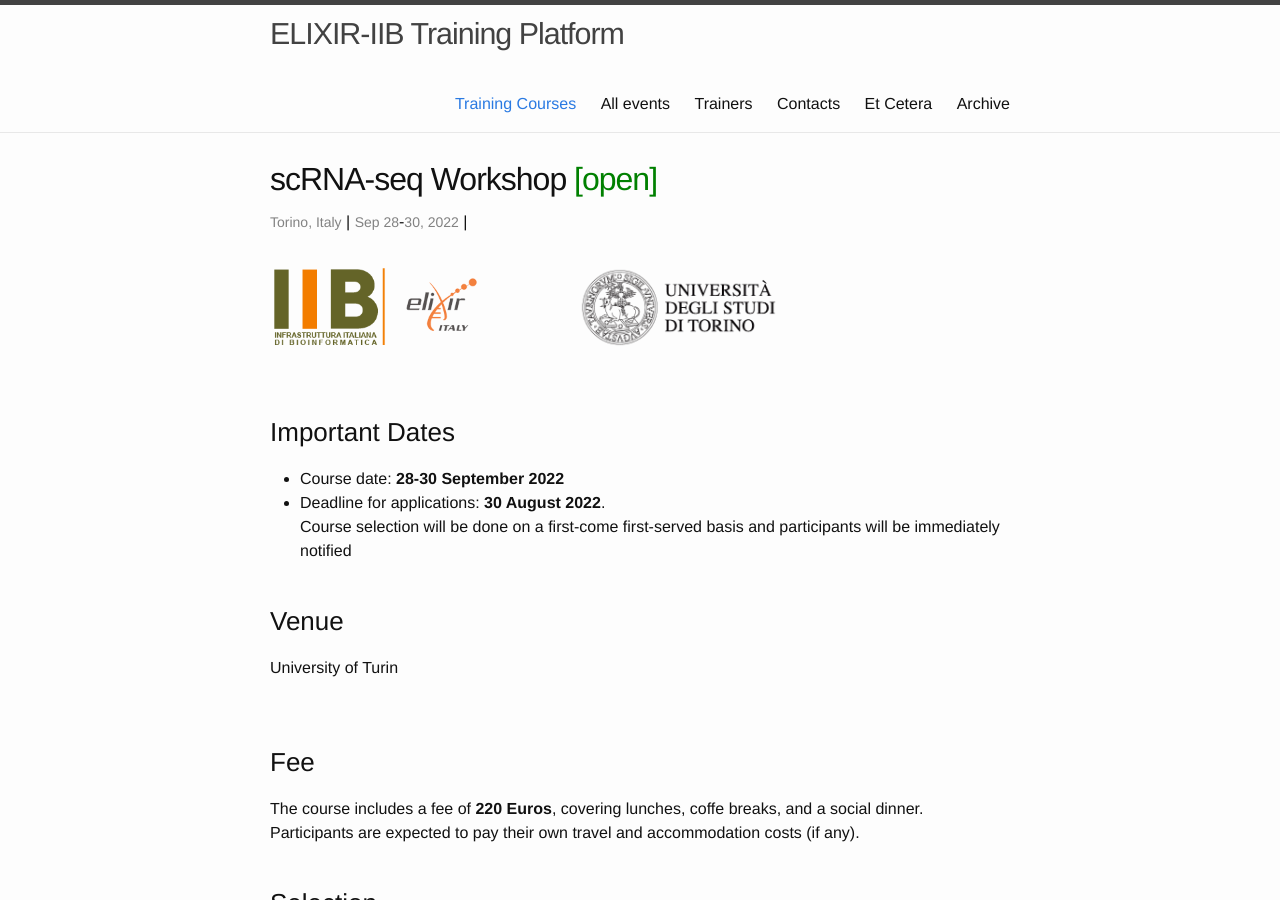
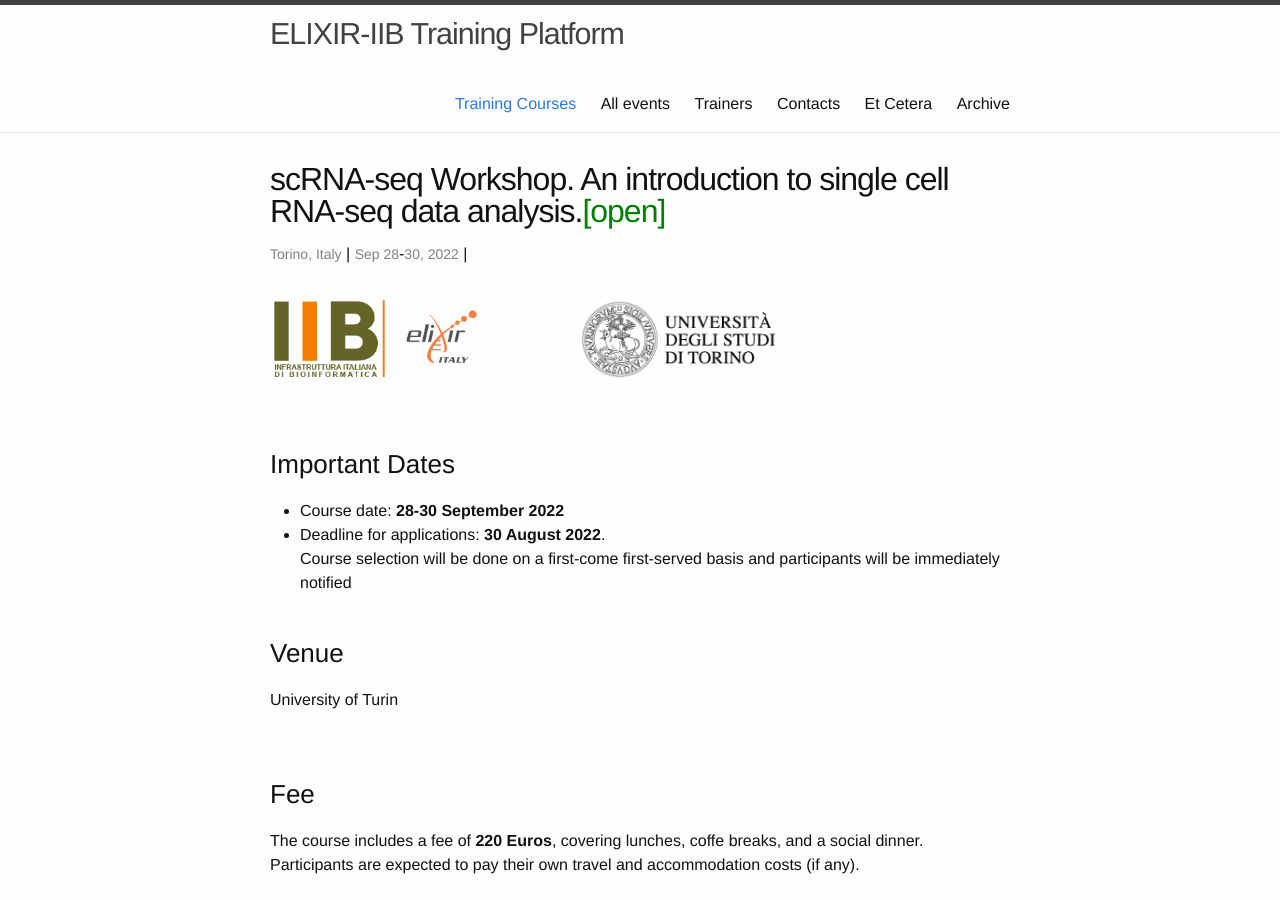
Before and after one commit to ELIXIR-IIB-training/website, a Jekyll site: the page built from _posts/2022-09-28-scRNA-seq-Workshop.md, in a window 1280 px wide and 900 px high. Built offline with Jekyll 4.4.1, drawn with Linux system fonts in a browser that asks for light colours.

Commit message:
Change title

```diff
--- a/_posts/2022-09-28-scRNA-seq-Workshop.md
+++ b/_posts/2022-09-28-scRNA-seq-Workshop.md
@@ -1,10 +1,10 @@
 ---
 layout: post
-title: "scRNA-seq Workshop <font color='green'>[open]</font>"
+title: "scRNA-seq Workshop. An introduction to single cell RNA-seq data analysis.<font color='green'>[open]</font>"
 date_start: 2022-09-28
 date_end: 2022-09-30
 venue: Torino, Italy
-description: An introduction to single cell RNA-seq data analysis. This course aims to provide participants with theoretical and practical knowledge on how to perform bioinformatic analyses of scRNA-seq data using open-source software solutions. scRNA-seq analyses will be performed using the tools available as part of the Reproducible Bioinformatics Project (rCASC and its graphical interface). This course is suitable for biologists who are new to single cell gene expression technology. Knowledge of statistics as well as computing skills are not necessary prior to attending the course.
+description: This course aims to provide participants with theoretical and practical knowledge on how to perform bioinformatic analyses of scRNA-seq data using open-source software solutions. scRNA-seq analyses will be performed using the tools available as part of the Reproducible Bioinformatics Project (rCASC and its graphical interface). This course is suitable for biologists who are new to single cell gene expression technology. Knowledge of statistics as well as computing skills are not necessary prior to attending the course.
 
 ---
 
```
